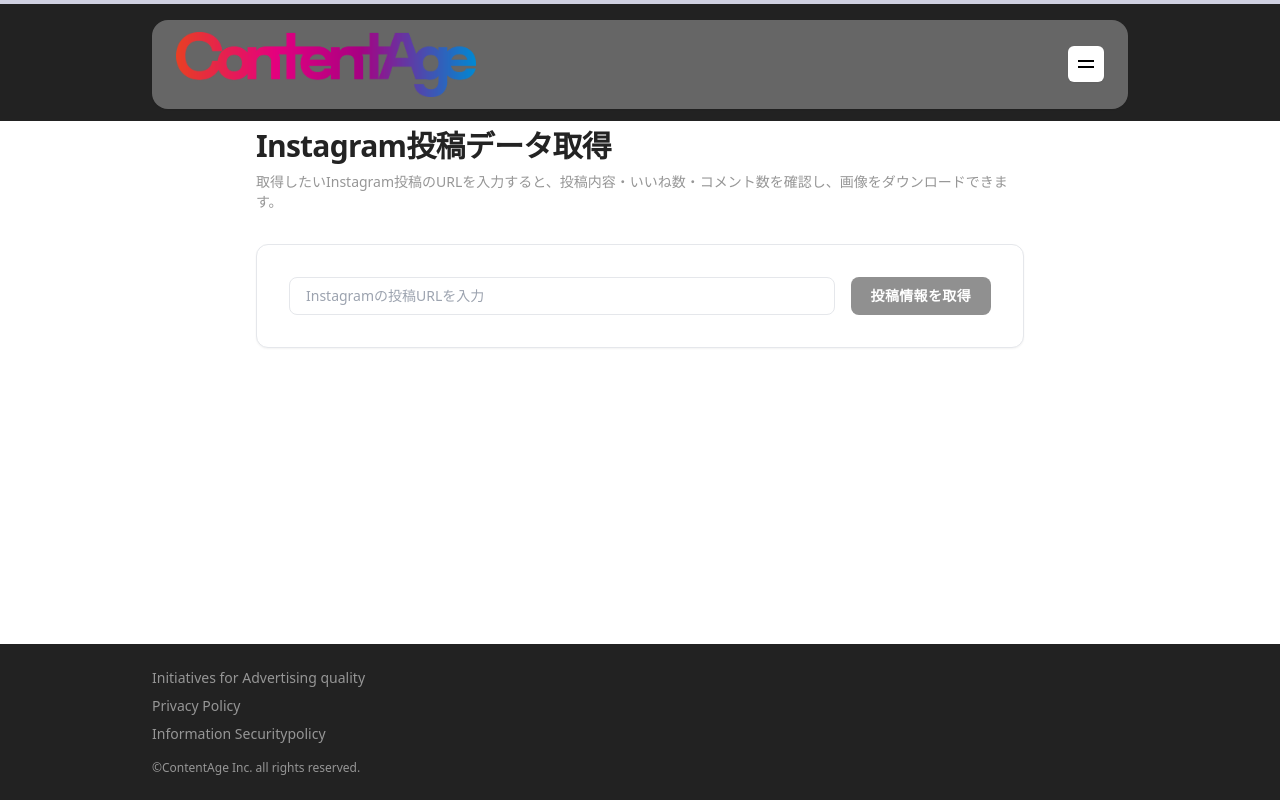
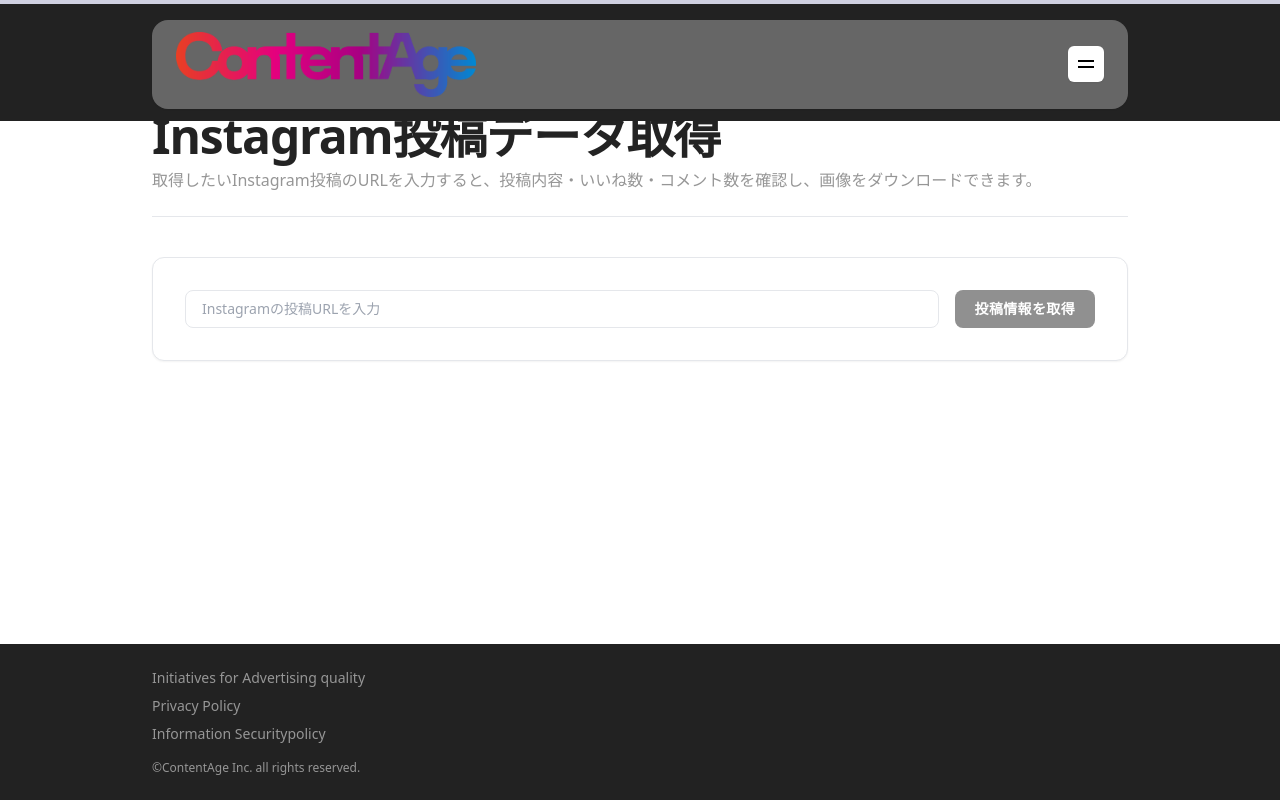
Before and after one commit to teishito/ContentAge-front, a Next.js app: page /instagram-post in a window 1280 px wide. Built offline with nearby package versions, Linux system fonts and the light colour scheme.

Commit message:
Update InstagramPost.jsx

```diff
--- a/components/InstagramPost.jsx
+++ b/components/InstagramPost.jsx
@@ -54,14 +54,16 @@
   };
 
   return (
-    <section className="w-full max-w-3xl mx-auto mt-32 mb-16">
-      <div className="mb-8">
-        <h2 className="text-2xl md:text-3xl font-semibold tracking-tight text-[var(--color-B)] mb-2">
+    <section className="max-w-5xl mx-auto px-4 md:px-6 pt-28 pb-16">
+      {/* タイトルブロック */}
+      <div className="mb-10">
+        <h1 className="text-4xl md:text-5xl font-semibold tracking-tight text-[var(--color-B)]">
           Instagram投稿データ取得
-        </h2>
-        <p className="text-sm text-[var(--color-G)]">
+        </h1>
+        <p className="mt-2 text-sm md:text-base text-[var(--color-G)]">
           取得したいInstagram投稿のURLを入力すると、投稿内容・いいね数・コメント数を確認し、画像をダウンロードできます。
         </p>
+        <div className="mt-6 border-b border-[var(--color-BDB)]/10" />
       </div>
 
       <div className="bg-[var(--color-W)] border border-[var(--color-BDB)]/20 rounded-xl shadow-sm p-6 md:p-8 space-y-6">
```
